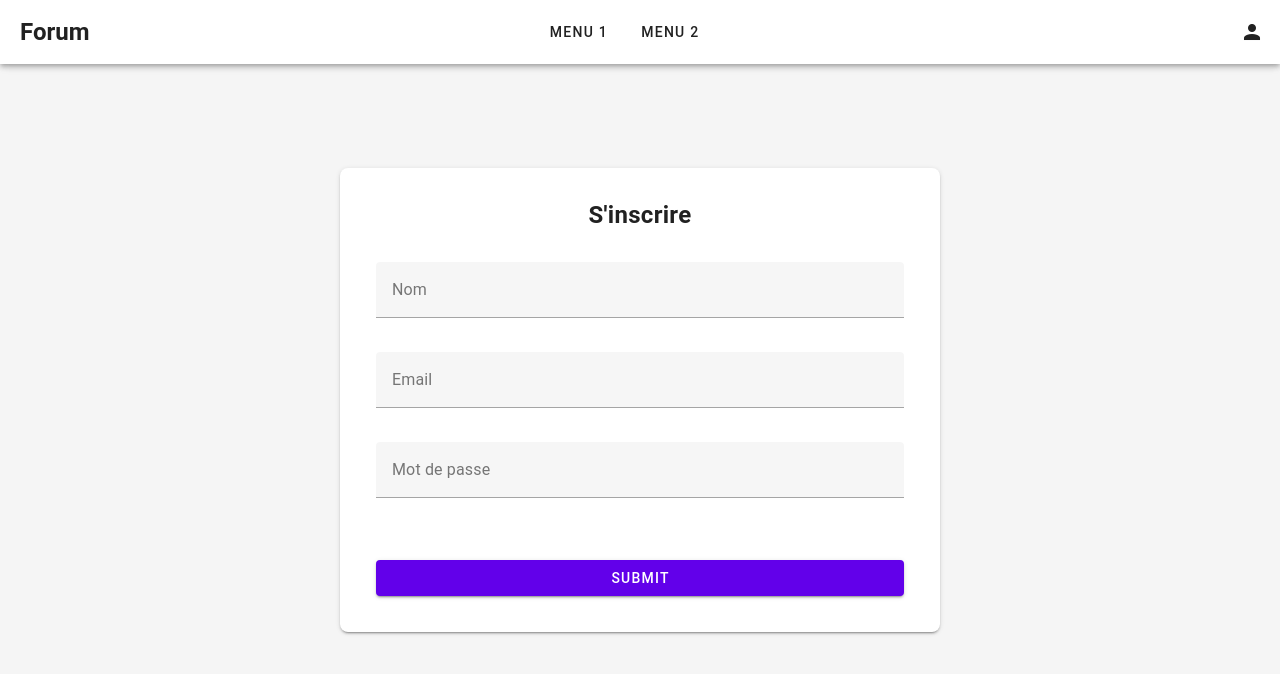
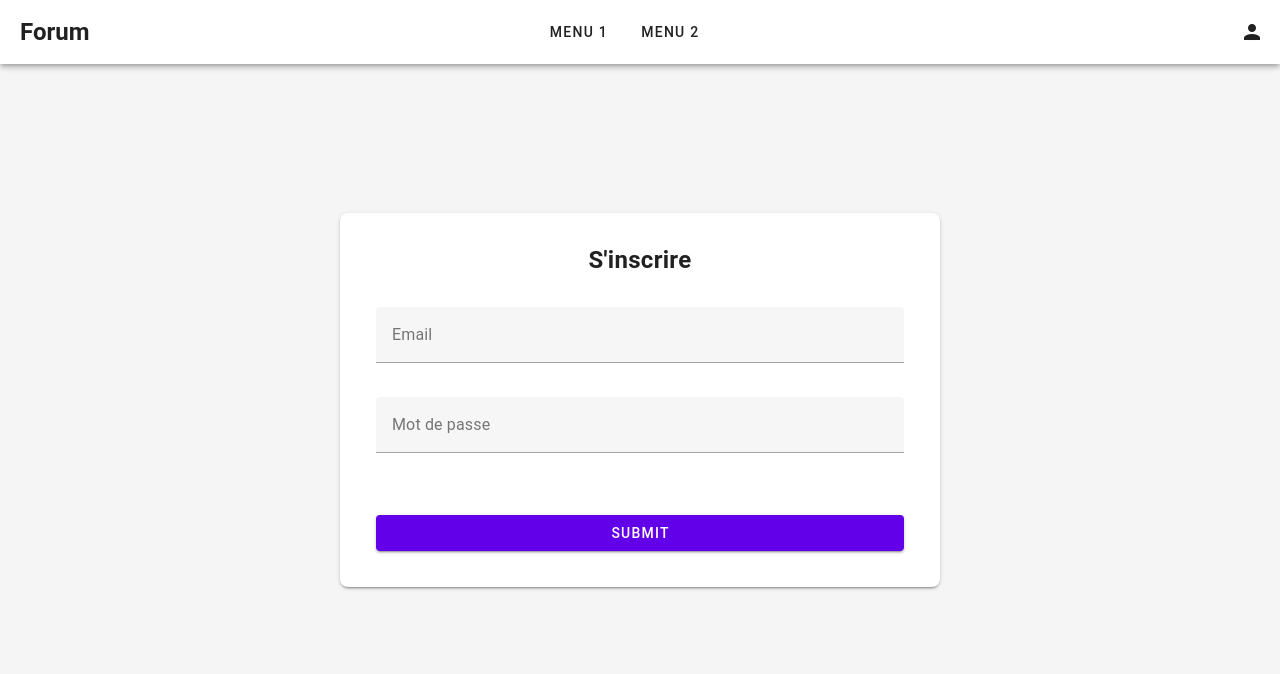
Before and after one commit to MaximeBiechy/forum, a Nuxt app: page /auth/register in a window 1280 px wide. Shown: the top 674 px of the page. Built offline with nearby package versions, Linux system fonts and the light colour scheme.

Commit message:
Remove 'Nom' field from registration form

```diff
--- a/pages/auth/register.vue
+++ b/pages/auth/register.vue
@@ -1,6 +1,5 @@
 <script setup lang="ts">
 const fields = ref([
-  {label: 'Nom', type: 'text', model: 'name'},
   {label: 'Email', type: 'email', model: 'email'},
   {label: 'Mot de passe', type: 'password', model: 'password'},
 ]);
```
